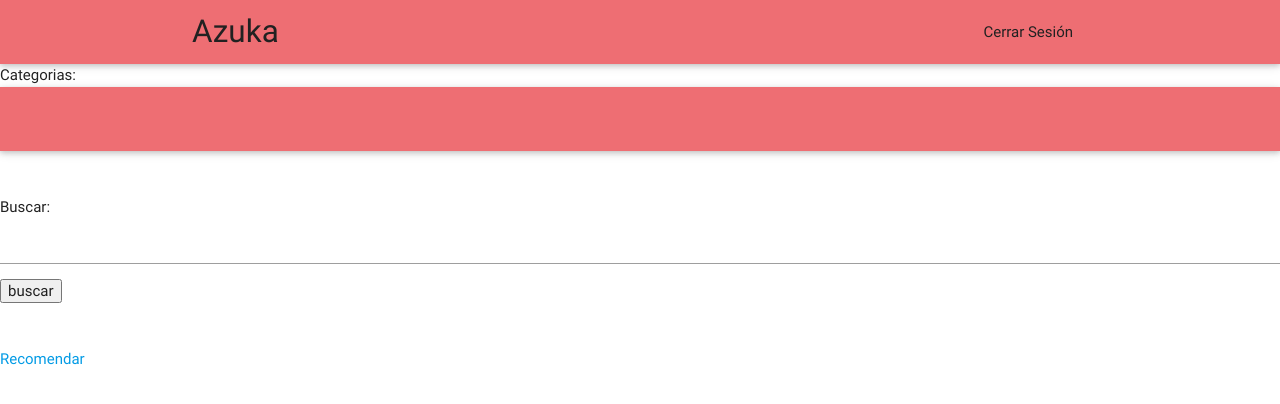
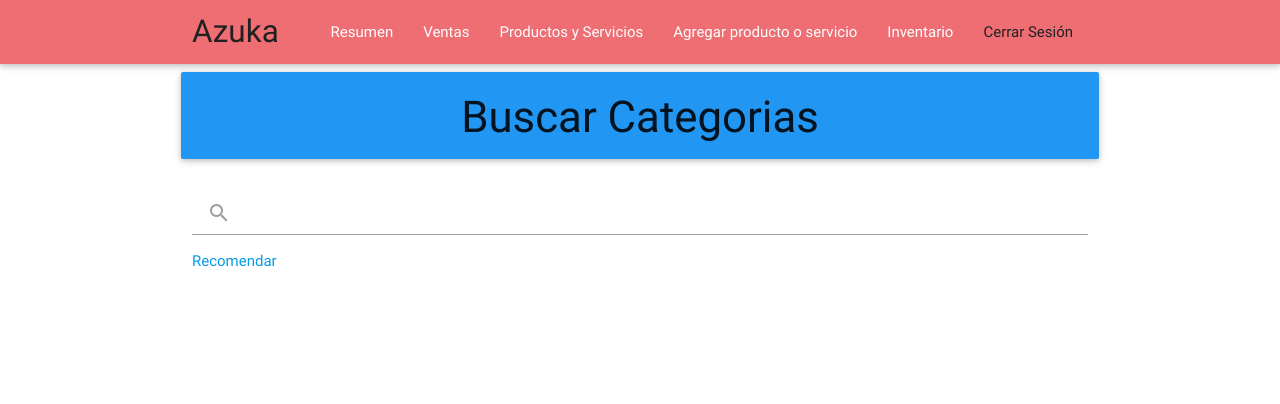
Before and after one commit to MuuuMx/webapp, a Django app: page /business/ in a window 1280 px wide. Shown: the top 404 px of the page. Run offline with Django 3.2, Linux system fonts and the light colour scheme; some libraries are stand-ins or nearby versions.

Commit message:
categorias y estilos

```diff
--- a/business/views.py
+++ b/business/views.py
@@ -63,7 +63,7 @@
 	def post(self, request):
 		products = request.POST.getlist('checks')
 
-		print(request.POST['quantity%s' % 3])
+
 
 		for i in products:
 			Sale(
--- a/home/templates/dashboard.html
+++ b/home/templates/dashboard.html
@@ -16,8 +16,25 @@
 	{% if user_type  %}
 	<nav role="navigation">
     <div class="nav-wrapper container">
-      <a id="logo-container" href="#" class="brand-logo grey-text text-darken-4">Azuka</a>
+      <a id="logo-container" href="/business" class="brand-logo grey-text text-darken-4">Azuka</a>
       <ul class="right hide-on-med-and-down grey-text text-darken-4">
+      	<li>
+      		<a href="/business/graphic/" title="Grafica" >
+			 Resumen
+			</a>
+		</li>
+		<li><a href="/business/sales" title="Grafica" >
+			Ventas
+		</a></li>
+		<li><a href="/business/products" title="Grafica" >
+			Productos y Servicios
+		</a></li>
+		<li><a href="/business/add_product/" title="Grafica" >
+			Agregar producto o servicio
+		</a></li>
+		<li><a href="/business/stock" title="Grafica">
+			Inventario
+		</a></li>
         <li>
         	<a href="/logout/" class="grey-text text-darken-4 lighten">
         	 Cerrar Sesión
@@ -64,19 +81,6 @@
 
 	<!-- Ventas-->
 {% elif func == 'ventas'%}
-	Registrar venta
-	<br><br>
-	<form method="post" action="/business/sales/">
-	{% csrf_token %}
-	{% for product in products%}
-		{{product.name}}:
-		<input name="checks" id="checks{{product.pk}}" type="checkbox" value="{{product.pk}}">
-		Cantidad: <input type="number" name="quantity{{product.pk}}"/>
-		<br><br>
-	{%endfor%}
-
-	<input type="submit" value="añadir ventas"/>
-	</form>
 
 	<div class="container">
 		<div class="row valign-grapper">
@@ -153,10 +157,12 @@
 	{%endfor%}
 	</ul>
 
-
+<!-- Principal -->
 {% else %}
-	Categorias:
-	<nav>
+	<div class="container">
+		<div class="row valign-grapper">
+			<div class="card-panel blue col s12"><h3 class="center-align">Buscar Categorias</h3></div>
+			<div class="col s12">
 				{%for category in categories %}
 				<ul>
 					<li><a href="/client/category/{{category}}" title="{{category}}">
@@ -164,14 +170,16 @@
 					</a></li>
 				</ul>
 				{%endfor%}
-	</nav>
-	<br><br>
+			</div>
+			<div class="col s12">
 			<form action="/client/search/" method="post" accept-charset="utf-8">
 				{%csrf_token%}
-		Buscar: <input type="text" name="search" value="" placeholder="">
-		<input type="submit" name="" value="buscar">
+				<div class="input-field">
+          <input id="search" type="search" required>
+          <label for="search"><i class="material-icons">search</i></label>
+          <i class="material-icons">close</i>
+        </div>
 			</form>
-	<br><br>
 			<a href="/client/recomend/" title="">Recomendar</a>
 	<br><br>
 	{% if results %}
@@ -180,7 +188,6 @@
 		{%for result in results %}
 			{{result.name}} -- ${{result.price}} -- {{result.business}}
 		{%endfor%}
-
 	{%elif place_recomended%}
 		Lugar recomendado:
 		<br><br>
@@ -194,12 +201,20 @@
 		{%endfor%}
 	{% endif %}
 {% endif %}
+		</div>
+		</div>
+    </div>
+
 
 
 <script type="text/javascript" src="https://code.jquery.com/jquery-2.1.1.min.js"></script>
 <script src="{% static 'js/products.js' %}"></script>
+
 {% if places_category %}
 <div id="map"></div>
+
+{%endif%}
+
 <script>
 
 	var map;
@@ -212,7 +227,5 @@
 
 </script>
 <script src="https://maps.googleapis.com/maps/api/js?key=AIzaSyCRDVQPIXrDI_BxIe-IbrEvE8osPdr-K9A"></script>
-{%endif%}
-
 </body>
 </html>
```
Lines whose indentation alone changed are shown as unchanged.
